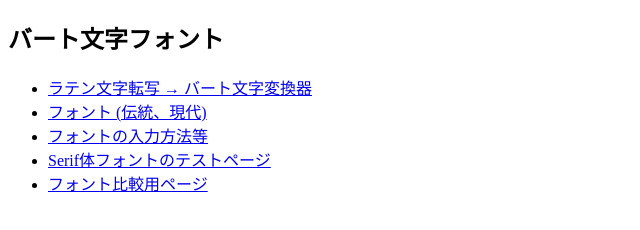
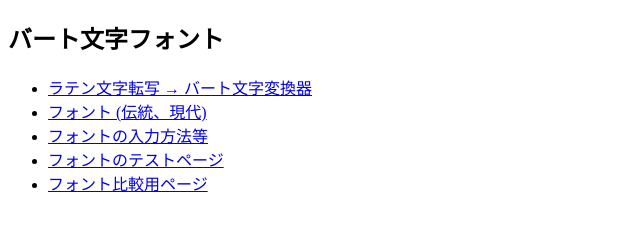
Before and after one commit to Haar-you/BhaataanFont, a plain HTML site: page index.html in a window 1280 px wide. Shown: the full height of the page, 0-640 px from the left. Drawn offline with Linux system fonts and the light colour scheme.

Commit message:
リンク修正

```diff
--- a/index.html
+++ b/index.html
@@ -10,7 +10,7 @@
       <li><a href="./converter.html">ラテン文字転写 → バート文字変換器</a></li>
       <li><a href="https://github.com/Haar-you/BhaataanFont">フォント (伝統、現代)</a></li>
       <li><a href="https://haar-you.github.io/BhaataanFont/manual/manual.html">フォントの入力方法等</a></li>
-      <li><a href="./fonts/Serif/Traditional/test.html">Serif体フォントのテストページ</a></li>
+      <li><a href="./fonts/high-contrast/Traditional/test.html">フォントのテストページ</a></li>
       <li><a href="./alice.html">フォント比較用ページ</a></li>
     </ul>
 
```
